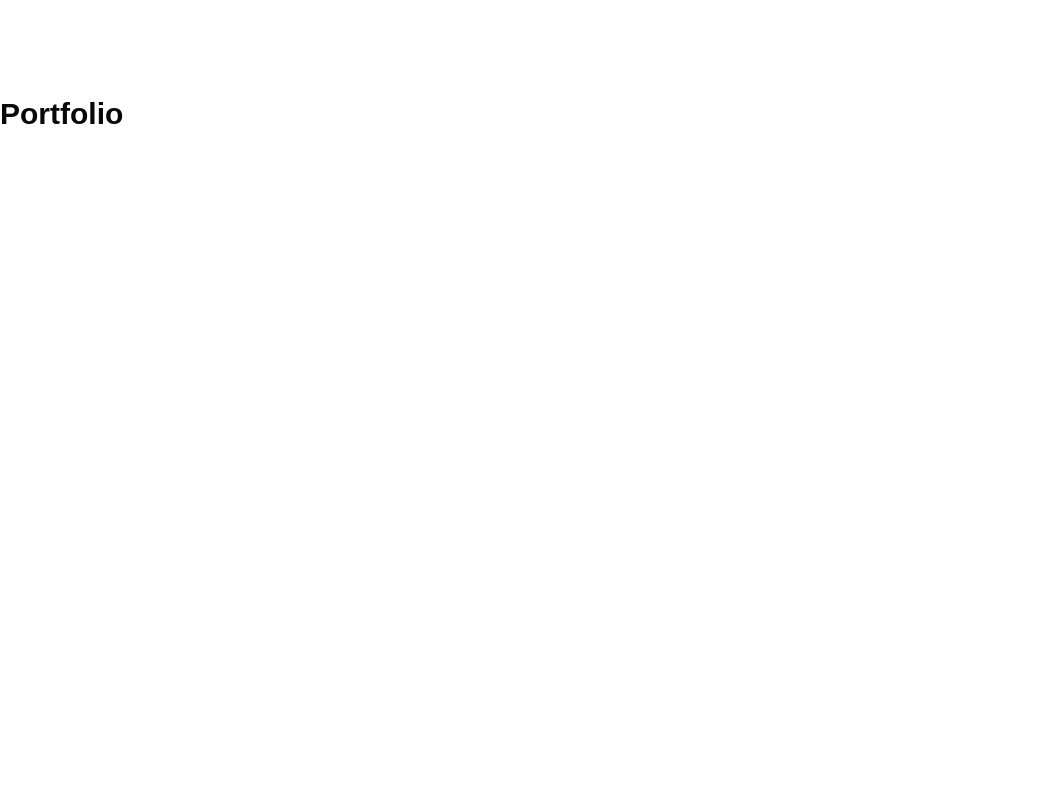
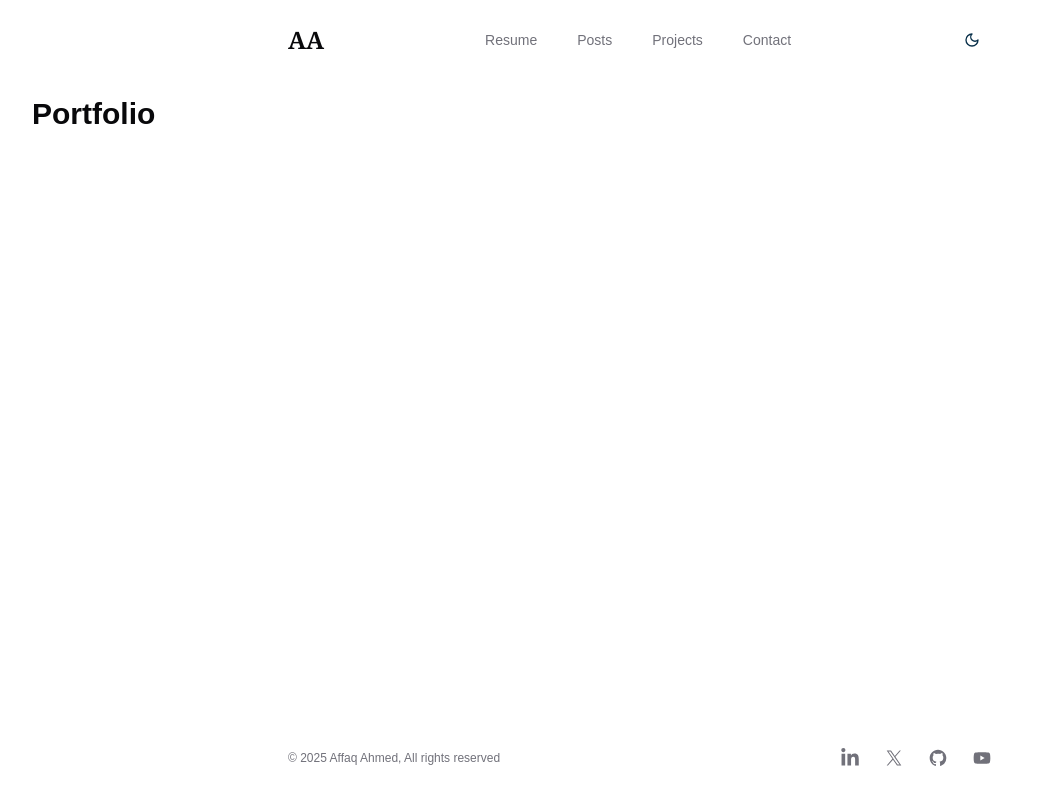
Before and after one commit to Affaq-Ahmed/Portfolio, a Next.js app: page / in a window 1280 px wide. Shown: the whole page, without its empty margins (0-1052 px from the left). Built offline with nearby package versions, Linux system fonts and the light colour scheme.

Commit message:
feat: create a shell for the app

```diff
--- a/app/layout.tsx
+++ b/app/layout.tsx
@@ -2,6 +2,8 @@ import type { Metadata } from 'next';
 import { Geist, Geist_Mono } from 'next/font/google';
 import './globals.css';
 import Providers from '@/components/providers';
+import Header from '@/components/header';
+import Footer from '@/components/footer';
 
 const geistSans = Geist({
   variable: '--font-geist-sans',
@@ -14,8 +16,8 @@ const geistMono = Geist_Mono({
 });
 
 export const metadata: Metadata = {
-  title: 'Create Next App',
-  description: 'Generated by create next app',
+  title: 'Affaq Ahmed Portfolio',
+  description: 'This is a portfolio website of Affaq Ahmed',
 };
 
 export default function RootLayout({
@@ -26,9 +28,13 @@ export default function RootLayout({
   return (
     <html lang='en' suppressHydrationWarning>
       <body
-        className={`${geistSans.variable} ${geistMono.variable} antialiased`}
+        className={`${geistSans.variable} ${geistMono.variable} flex min-h-screen flex-col antialiased`}
       >
-        <Providers>{children}</Providers>
+        <Providers>
+          <Header />
+          <main className='grow'>{children}</main>
+          <Footer />
+        </Providers>
       </body>
     </html>
   );
--- /dev/null
+++ b/components/footer.tsx
@@ -0,0 +1,83 @@
+import React, { JSX, SVGProps } from 'react';
+
+const navigation = [
+  {
+    name: 'LinkedIn',
+    href: 'https://www.linkedin.com/in/affaq-ahmed/',
+    icon: (props: JSX.IntrinsicAttributes & SVGProps<SVGSVGElement>) => (
+      <svg fill='currentColor' viewBox='0 0 448 512' {...props}>
+        <path
+          fill='currentColor'
+          d='M100.28 448H7.4V148.9h92.88zM53.79 108.1C24.09 108.1 0 83.5 0 53.8a53.79 53.79 0 0 1 107.58 0c0 29.7-24.1 54.3-53.79 54.3zM447.9 448h-92.68V302.4c0-34.7-.7-79.2-48.29-79.2-48.29 0-55.69 37.7-55.69 76.7V448h-92.78V148.9h89.08v40.8h1.3c12.4-23.5 42.69-48.3 87.88-48.3 94 0 111.28 61.9 111.28 142.3V448z'
+        ></path>
+      </svg>
+    ),
+  },
+  {
+    name: 'X',
+    href: '#',
+    icon: (props: JSX.IntrinsicAttributes & SVGProps<SVGSVGElement>) => (
+      <svg fill='currentColor' viewBox='0 0 24 24' {...props}>
+        <path d='M13.6823 10.6218L20.2391 3H18.6854L12.9921 9.61788L8.44486 3H3.2002L10.0765 13.0074L3.2002 21H4.75404L10.7663 14.0113L15.5685 21H20.8131L13.6819 10.6218H13.6823ZM11.5541 13.0956L10.8574 12.0991L5.31391 4.16971H7.70053L12.1742 10.5689L12.8709 11.5655L18.6861 19.8835H16.2995L11.5541 13.096V13.0956Z' />
+      </svg>
+    ),
+  },
+  {
+    name: 'GitHub',
+    href: 'https://github.com/Affaq-Ahmed',
+    icon: (props: JSX.IntrinsicAttributes & SVGProps<SVGSVGElement>) => (
+      <svg fill='currentColor' viewBox='0 0 24 24' {...props}>
+        <path
+          fillRule='evenodd'
+          d='M12 2C6.477 2 2 6.484 2 12.017c0 4.425 2.865 8.18 6.839 9.504.5.092.682-.217.682-.483 0-.237-.008-.868-.013-1.703-2.782.605-3.369-1.343-3.369-1.343-.454-1.158-1.11-1.466-1.11-1.466-.908-.62.069-.608.069-.608 1.003.07 1.531 1.032 1.531 1.032.892 1.53 2.341 1.088 2.91.832.092-.647.35-1.088.636-1.338-2.22-.253-4.555-1.113-4.555-4.951 0-1.093.39-1.988 1.029-2.688-.103-.253-.446-1.272.098-2.65 0 0 .84-.27 2.75 1.026A9.564 9.564 0 0112 6.844c.85.004 1.705.115 2.504.337 1.909-1.296 2.747-1.027 2.747-1.027.546 1.379.202 2.398.1 2.651.64.7 1.028 1.595 1.028 2.688 0 3.848-2.339 4.695-4.566 4.943.359.309.678.92.678 1.855 0 1.338-.012 2.419-.012 2.747 0 .268.18.58.688.482A10.019 10.019 0 0022 12.017C22 6.484 17.522 2 12 2z'
+          clipRule='evenodd'
+        />
+      </svg>
+    ),
+  },
+  {
+    name: 'YouTube',
+    href: '#',
+    icon: (props: JSX.IntrinsicAttributes & SVGProps<SVGSVGElement>) => (
+      <svg fill='currentColor' viewBox='0 0 24 24' {...props}>
+        <path
+          fillRule='evenodd'
+          d='M19.812 5.418c.861.23 1.538.907 1.768 1.768C21.998 8.746 22 12 22 12s0 3.255-.418 4.814a2.504 2.504 0 0 1-1.768 1.768c-1.56.419-7.814.419-7.814.419s-6.255 0-7.814-.419a2.505 2.505 0 0 1-1.768-1.768C2 15.255 2 12 2 12s0-3.255.417-4.814a2.507 2.507 0 0 1 1.768-1.768C5.744 5 11.998 5 11.998 5s6.255 0 7.814.418ZM15.194 12 10 15V9l5.194 3Z'
+          clipRule='evenodd'
+        />
+      </svg>
+    ),
+  },
+];
+
+const Footer = () => {
+  return (
+    <footer className='py-8'>
+      <div className='container max-w-3xl'>
+        <div className='md:flex md:items-center md:justify-between'>
+          <div className='flex justify-center space-x-6 md:order-2'>
+            {navigation.map((item) => (
+              <a
+                key={item.name}
+                href={item.href}
+                target='_blank'
+                rel='noreferrer noopener'
+                className='text-muted-foreground hover:text-foreground'
+              >
+                <span className='sr-only'>{item.name}</span>
+                <item.icon aria-hidden='true' className='h-5 w-5' />
+              </a>
+            ))}
+          </div>
+          <div className='mt-8 md:order-1 md:mt-0'>
+            <p className='text-center text-xs leading-5 text-muted-foreground'>
+              &copy; {new Date().getFullYear()} Affaq Ahmed, All rights reserved
+            </p>
+          </div>
+        </div>
+      </div>
+    </footer>
+  );
+};
+
+export default Footer;
--- /dev/null
+++ b/components/header.tsx
@@ -0,0 +1,38 @@
+import Link from 'next/link';
+import React from 'react';
+import ThemeToggle from './theme-toggle';
+
+const Header = () => {
+  return (
+    <header className='fixed inset-x-0 top-0 z-50 bg-background/75 py-6 backdrop-blur-sm'>
+      <nav className='container flex max-w-3xl items-center justify-between'>
+        <div>
+          <Link href='/' className='font-serif text-2xl font-bold'>
+            AA
+          </Link>
+        </div>
+
+        <ul className='flex items-center gap-6 text-sm font-light text-muted-foreground sm:gap-10'>
+          <li className='transition-colors hover:text-foreground'>
+            <Link href='/resume'>Resume</Link>
+          </li>
+          <li className='transition-colors hover:text-foreground'>
+            <Link href='/posts'>Posts</Link>
+          </li>
+          <li className='transition-colors hover:text-foreground'>
+            <Link href='/projects'>Projects</Link>
+          </li>
+          <li className='transition-colors hover:text-foreground'>
+            <Link href='/contact'>Contact</Link>
+          </li>
+        </ul>
+
+        <div>
+          <ThemeToggle />
+        </div>
+      </nav>
+    </header>
+  );
+};
+
+export default Header;
--- a/components/ui/theme-toggle.tsx
+++ b/components/theme-toggle.tsx
@@ -3,7 +3,7 @@
 import React, { useEffect, useState } from 'react';
 import { useTheme } from 'next-themes';
 
-import { Button } from './button';
+import { Button } from './ui/button';
 import { MoonIcon, SunIcon } from 'lucide-react';
 
 const ThemeToggle = () => {
--- a/tailwind.config.ts
+++ b/tailwind.config.ts
@@ -8,6 +8,13 @@ export default {
     './app/**/*.{js,ts,jsx,tsx,mdx}',
   ],
   theme: {
+    container:{
+      center: true,
+      padding: '2rem',
+      screens: {
+        '2xl': '1400px',
+      },
+    },
     extend: {
       colors: {
         background: 'hsl(var(--background))',
```
